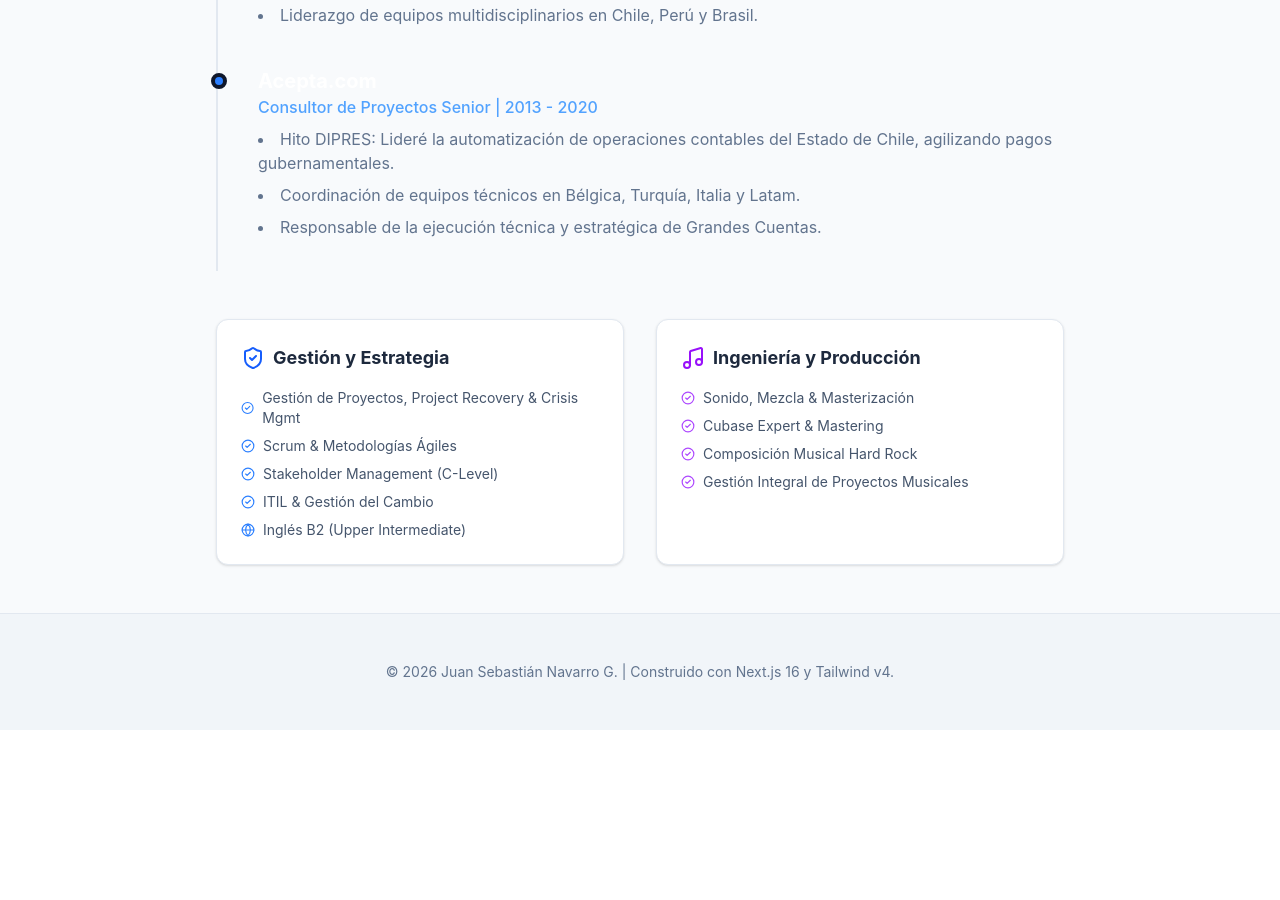
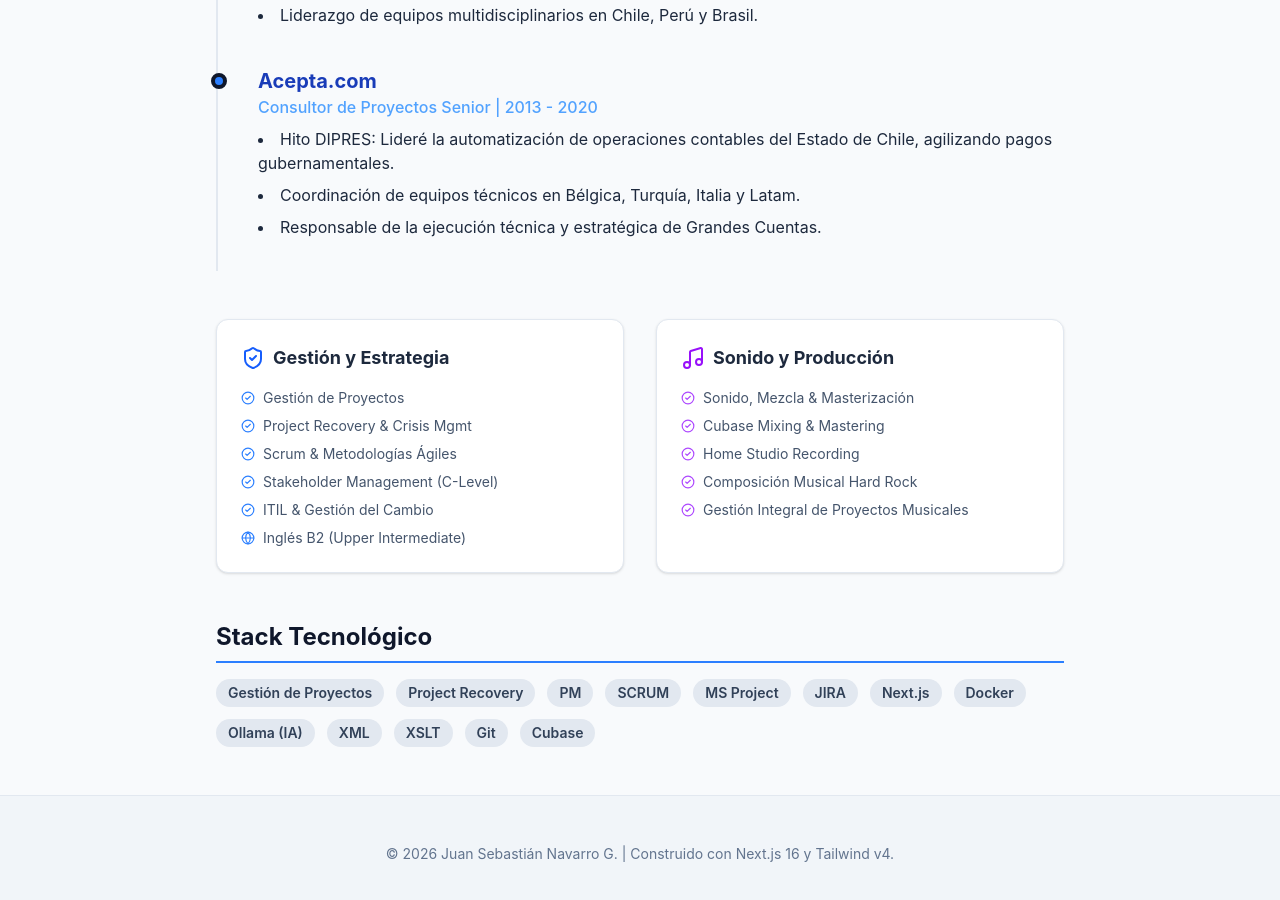
Before and after one commit to jsnavarrog-gif/cv-jsnavarrog-202604, a Next.js app: page / in a window 1280 px wide. Shown: the part 1040-1940 px from the top of the page. Before the commit the page ends 1770 px from the top, so only its background shows below. Built offline with nearby package versions, Linux system fonts and the light colour scheme.

Commit message:
Fix: Menos asteriscos y más negrita

```diff
--- a/app/page.tsx
+++ b/app/page.tsx
@@ -98,7 +98,8 @@ export default function CVPage() {
               <ShieldCheck className="text-blue-600" /> Gestión y Estrategia
             </h3>
             <ul className="grid grid-cols-1 gap-2 text-sm text-slate-600">
-              <li className="flex items-center gap-2"><CheckCircle2 size={14} className="text-blue-500" /> Gestión de Proyectos, Project Recovery & Crisis Mgmt </li>
+              <li className="flex items-center gap-2"><CheckCircle2 size={14} className="text-blue-500" /> Gestión de Proyectos </li>
+              <li className="flex items-center gap-2"><CheckCircle2 size={14} className="text-blue-500" /> Project Recovery & Crisis Mgmt </li>
               <li className="flex items-center gap-2"><CheckCircle2 size={14} className="text-blue-500" /> Scrum & Metodologías Ágiles </li>
               <li className="flex items-center gap-2"><CheckCircle2 size={14} className="text-blue-500" /> Stakeholder Management (C-Level) </li>
               <li className="flex items-center gap-2"><CheckCircle2 size={14} className="text-blue-500" /> ITIL & Gestión del Cambio </li>
@@ -108,17 +109,28 @@ export default function CVPage() {
 
           <div className="bg-white p-6 rounded-xl shadow-sm border border-slate-200">
             <h3 className="flex items-center gap-2 font-bold text-slate-800 mb-4 text-lg">
-              <Music className="text-purple-600" /> Ingeniería y Producción
+              <Music className="text-purple-600" /> Sonido y Producción
             </h3>
             <ul className="grid grid-cols-1 gap-2 text-sm text-slate-600">
               <li className="flex items-center gap-2"><CheckCircle2 size={14} className="text-purple-500" /> Sonido, Mezcla & Masterización </li>
-              <li className="flex items-center gap-2"><CheckCircle2 size={14} className="text-purple-500" /> Cubase Expert & Mastering </li>
+              <li className="flex items-center gap-2"><CheckCircle2 size={14} className="text-purple-500" /> Cubase Mixing & Mastering </li>
+              <li className="flex items-center gap-2"><CheckCircle2 size={14} className="text-purple-500" /> Home Studio Recording </li>
               <li className="flex items-center gap-2"><CheckCircle2 size={14} className="text-purple-500" /> Composición Musical Hard Rock </li>
               <li className="flex items-center gap-2"><CheckCircle2 size={14} className="text-purple-500" /> Gestión Integral de Proyectos Musicales </li>
             </ul>
           </div>
         </section>
-
+        {/* Tech Stack */}
+        <section>
+          <h2 className="text-2xl font-bold border-b-2 border-blue-500 pb-2 mb-4">Stack Tecnológico</h2>
+          <div className="flex flex-wrap gap-3">
+            {['Gestión de Proyectos', 'Project Recovery', 'PM', 'SCRUM', 'MS Project', 'JIRA', 'Next.js', 'Docker', 'Ollama (IA)', 'XML', 'XSLT',  'Git', 'Cubase'].map(tech => (
+              <span key={tech} className="bg-slate-200 text-slate-700 px-3 py-1 rounded-full text-sm font-semibold">
+                {tech}
+              </span>
+            ))}
+          </div>
+        </section>
       </main>
 
       <footer className="bg-slate-100 py-12 text-center text-slate-500 text-sm border-t border-slate-200">
@@ -142,9 +154,9 @@ function ExperienceItem({ company, role, period, points }: ExperienceProps) {
     <div className="relative">
       <div className="absolute -left-[31px] top-1.5 w-4 h-4 rounded-full bg-blue-500 border-4 border-slate-900" />
       <div className="mb-8 ml-4">
-        <h3 className="text-xl font-bold text-white">{company}</h3>
+        <h3 className="text-xl font-bold text-blue-800">{company}</h3>
         <p className="text-blue-400 font-medium mb-2">{role} | {period}</p>
-        <ul className="list-disc list-inside text-slate-500 space-y-2">
+        <ul className="list-disc list-inside text-slate-800 space-y-2">
           {points.map((point, index) => (
             <li key={index}>{point}</li>
           ))}
```
